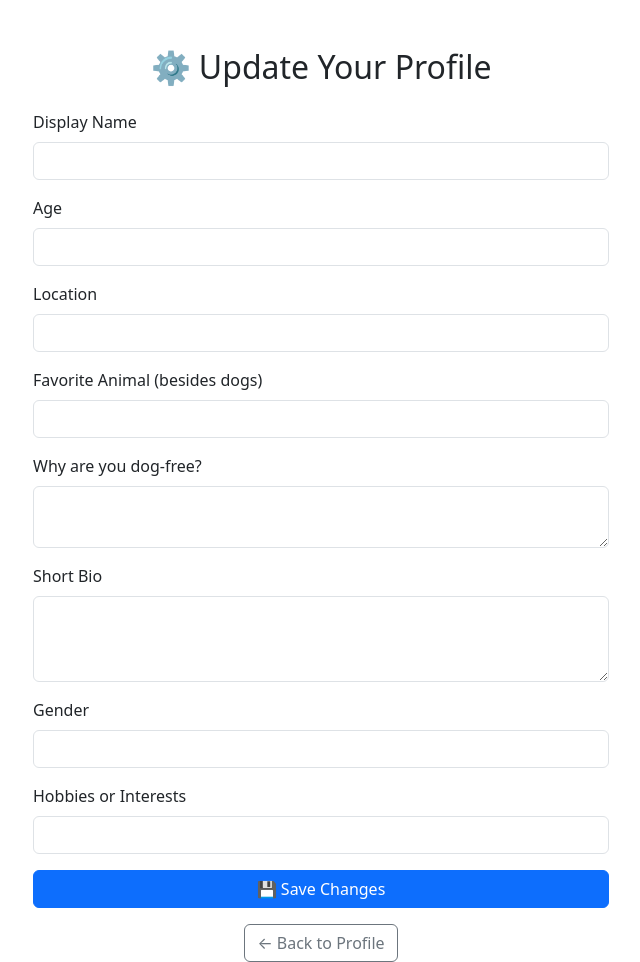
After one commit to doremimo/DogFreeDatingApp, a Flask app: page /settings in a window 1280 px wide. The commit adds this page. Shown: the whole page, without its empty margins (319-959 px from the left). Run offline with Flask 3, Linux system fonts and the light colour scheme; the visitor is signed in with stand-in values (Sample User, id 1); data that the repository does not hold is empty.

Commit message:
Create settings page where you can edit profile

```diff
--- a/app.py
+++ b/app.py
@@ -104,7 +104,48 @@ def profile():
         return redirect(url_for("login"))
 
 
+@app.route("/settings", methods=["GET", "POST"])
+def settings():
+    if "username" not in session:
+        return redirect(url_for("login"))
 
+    conn = sqlite3.connect("users.db")
+    c = conn.cursor()
+
+    if request.method == "POST":
+        # Get updated data from form
+        display_name = request.form.get("display_name", "")
+        age = request.form.get("age", None)
+        location = request.form.get("location", "")
+        favorite_animal = request.form.get("favorite_animal", "")
+        dog_free_reason = request.form.get("dog_free_reason", "")
+        bio = request.form.get("bio", "")
+        gender = request.form.get("gender", "")
+        interests = request.form.get("interests", "")
+
+        # Update the database
+        c.execute("""
+                    UPDATE users SET
+                        display_name = ?, age = ?, location = ?, favorite_animal = ?,
+                        dog_free_reason = ?, bio = ?, gender = ?, interests = ?
+                    WHERE username = ?
+                """, (
+            display_name, age, location, favorite_animal,
+            dog_free_reason, bio, gender, interests,
+            session["username"]
+        ))
+        conn.commit()
+
+    # Load current user data
+    c.execute("""
+        SELECT display_name, age, location, favorite_animal,
+               dog_free_reason, bio, gender, interests
+        FROM users WHERE username = ?
+    """, (session["username"],))
+    result = c.fetchone()
+    conn.close()
+
+    return render_template("settings.html", data=result)
 
 @app.route("/browse")
 def browse():
--- a/templates/profile.html
+++ b/templates/profile.html
@@ -29,6 +29,7 @@
 
                 <div class="d-flex justify-content-between mt-4 flex-wrap gap-2">
                     <a href="{{ url_for('browse') }}" class="btn btn-outline-primary">Browse Users</a>
+                    <a href="{{ url_for('settings') }}" class="btn btn-outline-warning">⚙️ Settings</a>
                     <a href="{{ url_for('matches') }}" class="btn btn-outline-success">💘 My Matches</a>
                     <a href="{{ url_for('logout') }}" class="btn btn-outline-danger">Log Out</a>
                 </div>
--- /dev/null
+++ b/templates/settings.html
@@ -0,0 +1,61 @@
+<!DOCTYPE html>
+<html lang="en">
+<head>
+    <meta charset="UTF-8">
+    <title>Settings</title>
+    <link href="https://cdn.jsdelivr.net/npm/bootstrap@5.3.3/dist/css/bootstrap.min.css" rel="stylesheet">
+</head>
+<body>
+    <div class="container mt-5" style="max-width: 600px;">
+        <h2 class="text-center mb-4">⚙️ Update Your Profile</h2>
+
+        <form method="POST">
+            <div class="mb-3">
+                <label class="form-label">Display Name</label>
+                <input type="text" name="display_name" class="form-control" value="{{ data[0] or '' }}">
+            </div>
+
+            <div class="mb-3">
+                <label class="form-label">Age</label>
+                <input type="number" name="age" class="form-control" min="18" max="99" value="{{ data[1] or '' }}">
+            </div>
+
+            <div class="mb-3">
+                <label class="form-label">Location</label>
+                <input type="text" name="location" class="form-control" value="{{ data[2] or '' }}">
+            </div>
+
+            <div class="mb-3">
+                <label class="form-label">Favorite Animal (besides dogs)</label>
+                <input type="text" name="favorite_animal" class="form-control" value="{{ data[3] or '' }}">
+            </div>
+
+            <div class="mb-3">
+                <label class="form-label">Why are you dog-free?</label>
+                <textarea name="dog_free_reason" class="form-control" rows="2">{{ data[4] or '' }}</textarea>
+            </div>
+
+            <div class="mb-3">
+                <label class="form-label">Short Bio</label>
+                <textarea name="bio" class="form-control" rows="3">{{ data[5] or '' }}</textarea>
+            </div>
+
+            <div class="mb-3">
+                <label class="form-label">Gender</label>
+                <input type="text" name="gender" class="form-control" value="{{ data[6] or '' }}">
+            </div>
+
+            <div class="mb-3">
+                <label class="form-label">Hobbies or Interests</label>
+                <input type="text" name="interests" class="form-control" value="{{ data[7] or '' }}">
+            </div>
+
+            <button type="submit" class="btn btn-primary w-100">💾 Save Changes</button>
+        </form>
+
+        <div class="text-center mt-3">
+            <a href="{{ url_for('profile') }}" class="btn btn-outline-secondary">← Back to Profile</a>
+        </div>
+    </div>
+</body>
+</html>
```
